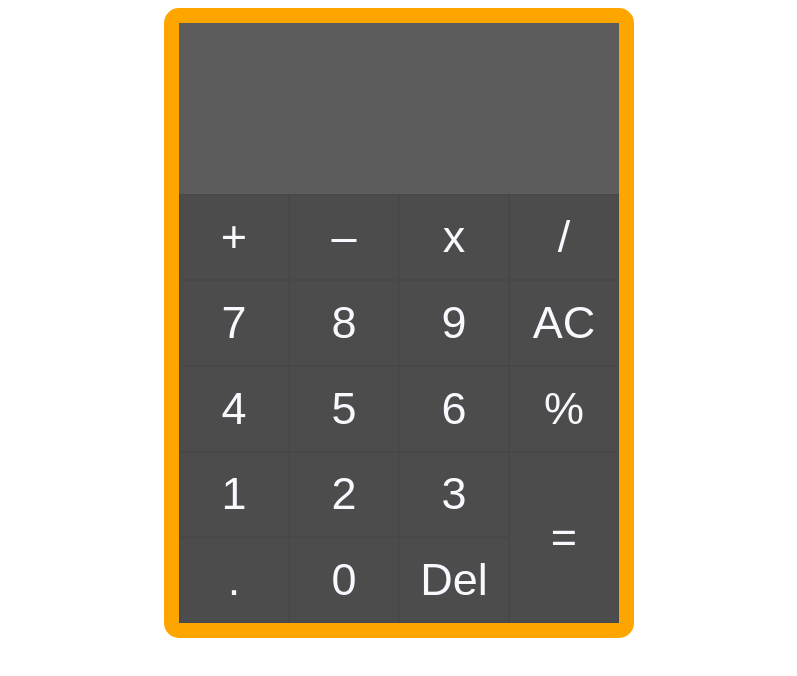
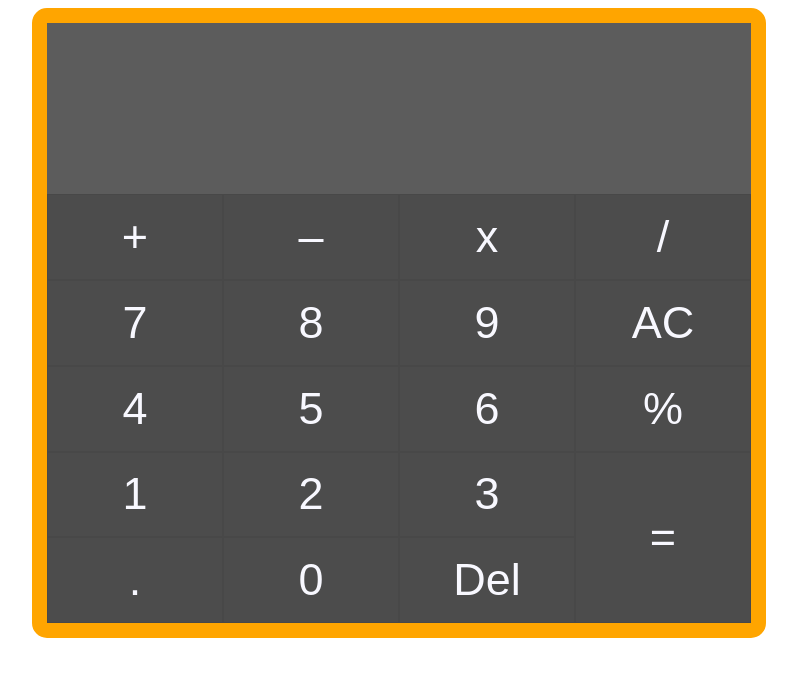
Before and after one commit to kamron-dev/Calculator_2, a plain HTML site: page index.html in a window 1280 px wide. Shown: the whole page, without its empty margins (241-1038 px from the left). Drawn offline with Linux system fonts and the light colour scheme.

Commit message:
got rid of some unneccesary css

```diff
--- a/style.css
+++ b/style.css
@@ -16,11 +16,12 @@ button {
     grid-column: 1 / span 4;
     grid-row: 1 / span 2;
     display: flex;
-    flex-direction: column;
     text-align: end;
-    font-size: 70px;
     padding-top: 165px;
     padding-right: 15px;
+    font-size: 95px;
+    flex-direction: row-reverse;
+    color:white;
 
 
 }
@@ -28,7 +29,7 @@ button {
 .calculator {
     border: 15px solid orange;
     height: 75vh;
-    width: 55vh;
+    width: 55vw;
     border-radius: 15px;
     display: grid;
     grid-template-columns: repeat(4, 25%);
@@ -41,13 +42,6 @@ button {
     grid-row-end: 8;
 }
 
-.upperDisplay {
-    font-size: 95px;
-    display: flex;
-    flex-direction: row-reverse;
-    color:white;
-
-}
 button:hover {
     background-color: orange;
 }
```
